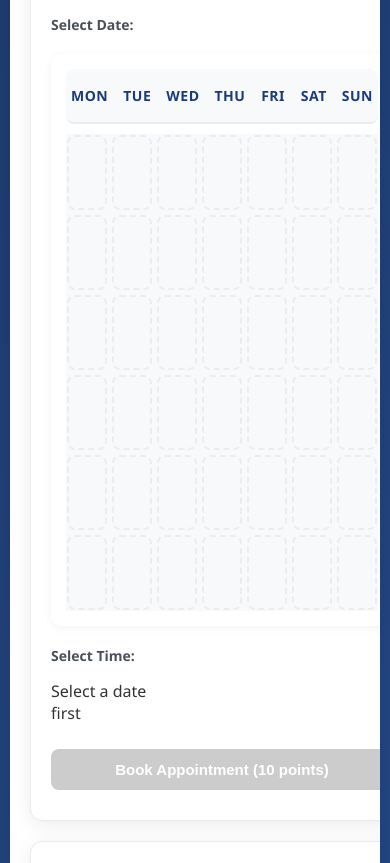
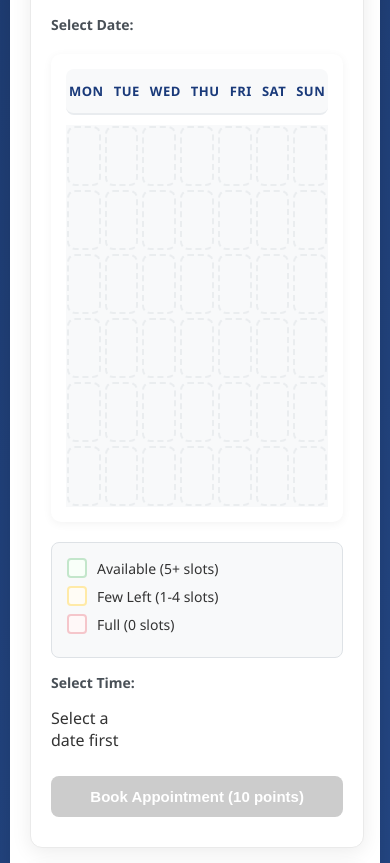
Before and after one commit to digitusadvert-lang/hairsalon, a Flask app: template templates/dashboard.html in a window 390 px wide. Shown: the part 435-1298 px from the top of the page. Run offline with Flask 3, Linux system fonts and the light colour scheme; the template is opened without the code that fills it, so the values that code supplies are empty.

Commit message:
modify dashboard to desktop response 2.0

```diff
--- a/templates/dashboard.html
+++ b/templates/dashboard.html
@@ -198,7 +198,7 @@
             background: linear-gradient(135deg, #006699 0%, #004d66 100%) !important;
         }
 
-        /* NEW: SIMPLIFIED DESKTOP CALENDAR STYLES */
+        /* DESKTOP-FIRST CALENDAR STYLES */
         .calendar-container {
             background: white;
             border-radius: 10px;
@@ -211,7 +211,7 @@
         .calendar-weekdays {
             display: grid;
             grid-template-columns: repeat(7, 1fr);
-            gap: 5px;
+            gap: 8px;
             margin-bottom: 10px;
             text-align: center;
             background: #f8f9fa;
@@ -223,17 +223,17 @@
             font-weight: 600;
             color: #1a3a7a;
             padding: 5px;
-            font-size: 14px;
+            font-size: 15px;
         }
 
         .calendar-grid {
             display: grid;
             grid-template-columns: repeat(7, 1fr);
-            gap: 5px;
+            gap: 8px;
         }
 
         .calendar-day-cell {
-            height: 90px;
+            min-height: 95px;
             border: 2px solid #e9ecef;
             border-radius: 8px;
             padding: 10px;
@@ -279,7 +279,7 @@
         }
 
         .calendar-empty-cell {
-            height: 90px;
+            min-height: 95px;
             background: #f8f9fa;
             border: 2px dashed #dee2e6;
             border-radius: 8px;
@@ -303,7 +303,7 @@
         .date-status {
             font-size: 12px;
             font-weight: 600;
-            padding: 3px 8px;
+            padding: 4px 10px;
             border-radius: 12px;
             text-transform: uppercase;
         }
@@ -467,7 +467,69 @@
             border: 1px solid #f5c6cb !important;
         }
 
-        /* Simple mobile fallback - just make everything stack */
+        /* Mobile Legend */
+        .mobile-legend {
+            display: none;
+            margin-top: 15px;
+            padding: 15px;
+            background: #f8f9fa;
+            border-radius: 8px;
+            border: 1px solid #dee2e6;
+        }
+
+        .legend-item {
+            display: flex;
+            align-items: center;
+            margin-bottom: 8px;
+        }
+
+        .legend-color {
+            width: 20px;
+            height: 20px;
+            border-radius: 4px;
+            margin-right: 10px;
+        }
+
+        .legend-color.available {
+            background: #f8fff9;
+            border: 2px solid #c3e6cb;
+        }
+
+        .legend-color.medium {
+            background: #fffcf5;
+            border: 2px solid #ffeaa7;
+        }
+
+        .legend-color.full {
+            background: #fff8f8;
+            border: 2px solid #f5c6cb;
+        }
+
+        /* MOBILE RESPONSIVE STYLES */
+        @media (max-width: 1024px) {
+            .calendar-day-cell {
+                min-height: 85px;
+                padding: 8px;
+            }
+
+            .calendar-empty-cell {
+                min-height: 85px;
+            }
+
+            .date-number {
+                font-size: 16px;
+            }
+
+            .date-count {
+                font-size: 13px;
+            }
+
+            .date-status {
+                font-size: 11px;
+                padding: 3px 8px;
+            }
+        }
+
         @media (max-width: 768px) {
             body {
                 padding: 10px;
@@ -507,39 +569,47 @@
                 padding: 20px;
             }
 
-            /* Mobile calendar - simple vertical stack */
+            /* Mobile calendar adjustments */
             .calendar-weekdays {
-                grid-template-columns: repeat(7, 1fr);
-                overflow-x: auto;
+                gap: 4px;
+                padding: 10px 0;
+            }
+
+            .weekday-header {
+                font-size: 13px;
+                padding: 3px;
             }
 
             .calendar-grid {
-                grid-template-columns: repeat(7, 1fr);
-                overflow-x: auto;
+                gap: 4px;
             }
 
             .calendar-day-cell {
-                height: 70px;
-                padding: 8px;
-                min-width: 45px;
+                min-height: 70px;
+                padding: 6px;
             }
 
             .calendar-empty-cell {
-                height: 70px;
-                min-width: 45px;
+                min-height: 70px;
             }
 
             .date-number {
-                font-size: 16px;
+                font-size: 15px;
+                margin-bottom: 3px;
             }
 
             .date-count {
                 font-size: 12px;
+                margin-bottom: 3px;
             }
 
             .date-status {
                 font-size: 10px;
                 padding: 2px 6px;
+            }
+
+            .mobile-legend {
+                display: block;
             }
         }
 
@@ -550,14 +620,12 @@
             }
 
             .calendar-day-cell {
-                height: 60px;
-                padding: 5px;
-                min-width: 40px;
+                min-height: 60px;
+                padding: 4px;
             }
 
             .calendar-empty-cell {
-                height: 60px;
-                min-width: 40px;
+                min-height: 60px;
             }
 
             .date-number {
@@ -575,16 +643,14 @@
         }
 
         /* Very small screens */
-        @media (max-width: 320px) {
+        @media (max-width: 360px) {
             .calendar-day-cell {
-                height: 55px;
+                min-height: 55px;
                 padding: 3px;
-                min-width: 35px;
             }
 
             .calendar-empty-cell {
-                height: 55px;
-                min-width: 35px;
+                min-height: 55px;
             }
 
             .date-number {
@@ -645,7 +711,6 @@
                         Select Date:
                     </label>
 
-                    <!-- NEW CALENDAR DESIGN -->
                     <div class="calendar-container">
                         <!-- Weekday headers -->
                         <div class="calendar-weekdays">
@@ -660,7 +725,6 @@
 
                         <!-- Calendar grid -->
                         <div class="calendar-grid">
-                            {% if calendar_days %}
                             {% for day in calendar_days %}
                             <div class="calendar-day-cell {{ day.color }} {% if day.is_today %}today{% endif %}"
                                  data-date="{{ day.date.isoformat() }}"
@@ -684,12 +748,22 @@
                             {% for i in range(42 - calendar_days|length) %}
                             <div class="calendar-empty-cell"></div>
                             {% endfor %}
-                            {% else %}
-                                <!-- Fallback if no calendar data -->
-                                {% for i in range(42) %}
-                                <div class="calendar-empty-cell"></div>
-                                {% endfor %}
-                            {% endif %}
+                        </div>
+                    </div>
+
+                    <!-- Mobile Legend -->
+                    <div class="mobile-legend">
+                        <div class="legend-item">
+                            <span class="legend-color available"></span>
+                            <span>Available (5+ slots)</span>
+                        </div>
+                        <div class="legend-item">
+                            <span class="legend-color medium"></span>
+                            <span>Few Left (1-4 slots)</span>
+                        </div>
+                        <div class="legend-item">
+                            <span class="legend-color full"></span>
+                            <span>Full (0 slots)</span>
                         </div>
                     </div>
                 </div>
@@ -814,34 +888,6 @@
         let selectedTime = null;
         let selectedService = null;
 
-        function selectDate(date, element) {
-            selectedDate = date;
-
-            // Reset all calendar cells
-            document.querySelectorAll('.calendar-day-cell').forEach(day => {
-                day.classList.remove('selected');
-                // Restore original background based on status
-                if (day.classList.contains('available')) {
-                    day.style.background = '#f8fff9';
-                } else if (day.classList.contains('medium')) {
-                    day.style.background = '#fffcf5';
-                } else if (day.classList.contains('full')) {
-                    day.style.background = '#fff8f8';
-                } else {
-                    day.style.background = 'white';
-                }
-                day.style.borderColor = '';
-            });
-
-            // Highlight selected date
-            element.classList.add('selected');
-            element.style.background = '#f0fff4';
-            element.style.borderColor = '#28a745';
-
-            // Load time slots
-            loadTimeSlots(date);
-        }
-
         function loadTimeSlots(date) {
             const container = document.getElementById('time-slots-container');
             container.innerHTML = '<p>Loading time slots...</p>';
@@ -880,21 +926,59 @@
 
             // Reset all time slots
             document.querySelectorAll('.time-slot').forEach(slot => {
-                slot.classList.remove('selected');
                 slot.style.background = '#e8f4fc';
                 slot.style.color = 'inherit';
-                slot.style.borderColor = '#b3e0ff';
+                slot.classList.remove('selected');
             });
 
             // Highlight selected time
             element.classList.add('selected');
             element.style.background = '#3498db';
             element.style.color = 'white';
-            element.style.borderColor = '#2980b9';
 
             // Enable book button
             const bookBtn = document.getElementById('book-btn');
             bookBtn.disabled = false;
+        }
+
+        function selectDate(date, element) {
+            selectedDate = date;
+
+            // Reset all calendar cells
+            document.querySelectorAll('.calendar-day-cell').forEach(day => {
+                day.classList.remove('selected');
+                // Restore original styling
+                if (day.classList.contains('available')) {
+                    day.style.background = '#f8fff9';
+                    day.style.borderColor = '#c3e6cb';
+                } else if (day.classList.contains('medium')) {
+                    day.style.background = '#fffcf5';
+                    day.style.borderColor = '#ffeaa7';
+                } else if (day.classList.contains('full')) {
+                    day.style.background = '#fff8f8';
+                    day.style.borderColor = '#f5c6cb';
+                } else {
+                    day.style.background = 'white';
+                    day.style.borderColor = '#e9ecef';
+                }
+                day.style.boxShadow = '';
+            });
+
+            // Highlight selected date
+            element.classList.add('selected');
+            element.style.background = '#f0fff4';
+            element.style.borderColor = '#28a745';
+            element.style.boxShadow = '0 0 0 3px rgba(40, 167, 69, 0.1)';
+
+            // Load time slots
+            loadTimeSlots(date);
+
+            // Scroll into view on mobile if needed
+            if (window.innerWidth <= 768) {
+                setTimeout(() => {
+                    element.scrollIntoView({ behavior: 'smooth', block: 'nearest' });
+                }, 100);
+            }
         }
 
         function bookAppointment() {
@@ -971,18 +1055,31 @@
             selectedService = this.value;
         });
 
-        // Initialize today highlighting
-        document.addEventListener('DOMContentLoaded', function() {
-            const today = new Date();
-            const todayStr = today.toISOString().split('T')[0];
+        // Mobile responsiveness adjustments
+        function updateCalendarForMobile() {
+            const legend = document.querySelector('.mobile-legend');
 
+            if (window.innerWidth <= 768) {
+                if (legend) legend.style.display = 'block';
+            } else {
+                if (legend) legend.style.display = 'none';
+            }
+        }
+
+        // Run on load and resize
+        window.addEventListener('load', function() {
+            updateCalendarForMobile();
+
+            // Highlight today's date
+            const today = new Date().toISOString().split('T')[0];
             document.querySelectorAll('.calendar-day-cell').forEach(cell => {
                 const cellDate = cell.getAttribute('data-date');
-                if (cellDate === todayStr) {
+                if (cellDate === today) {
                     cell.classList.add('today');
                 }
             });
         });
+        window.addEventListener('resize', updateCalendarForMobile);
     </script>
 </body>
 </html>
```
Lines whose indentation alone changed are shown as unchanged.
